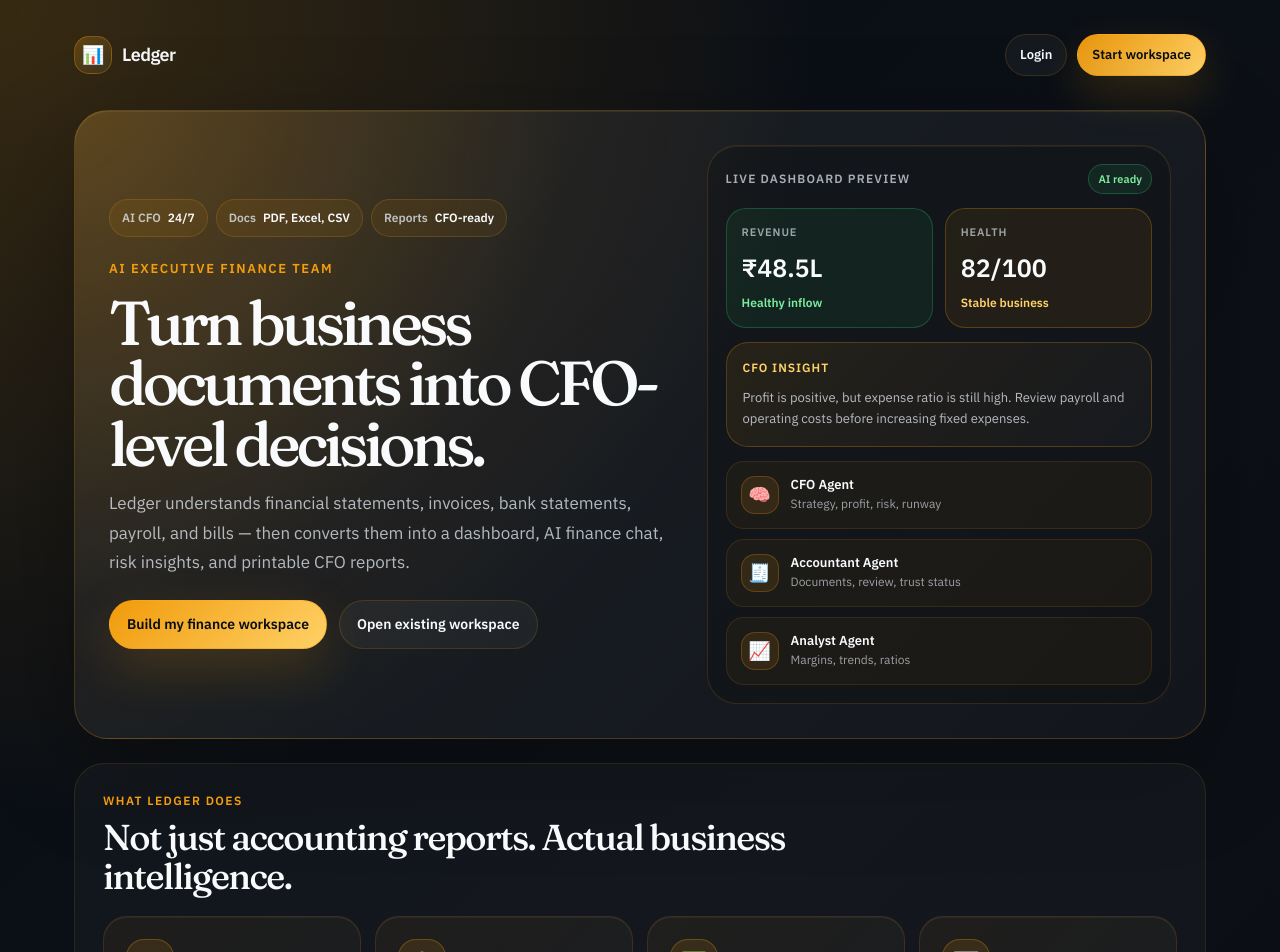
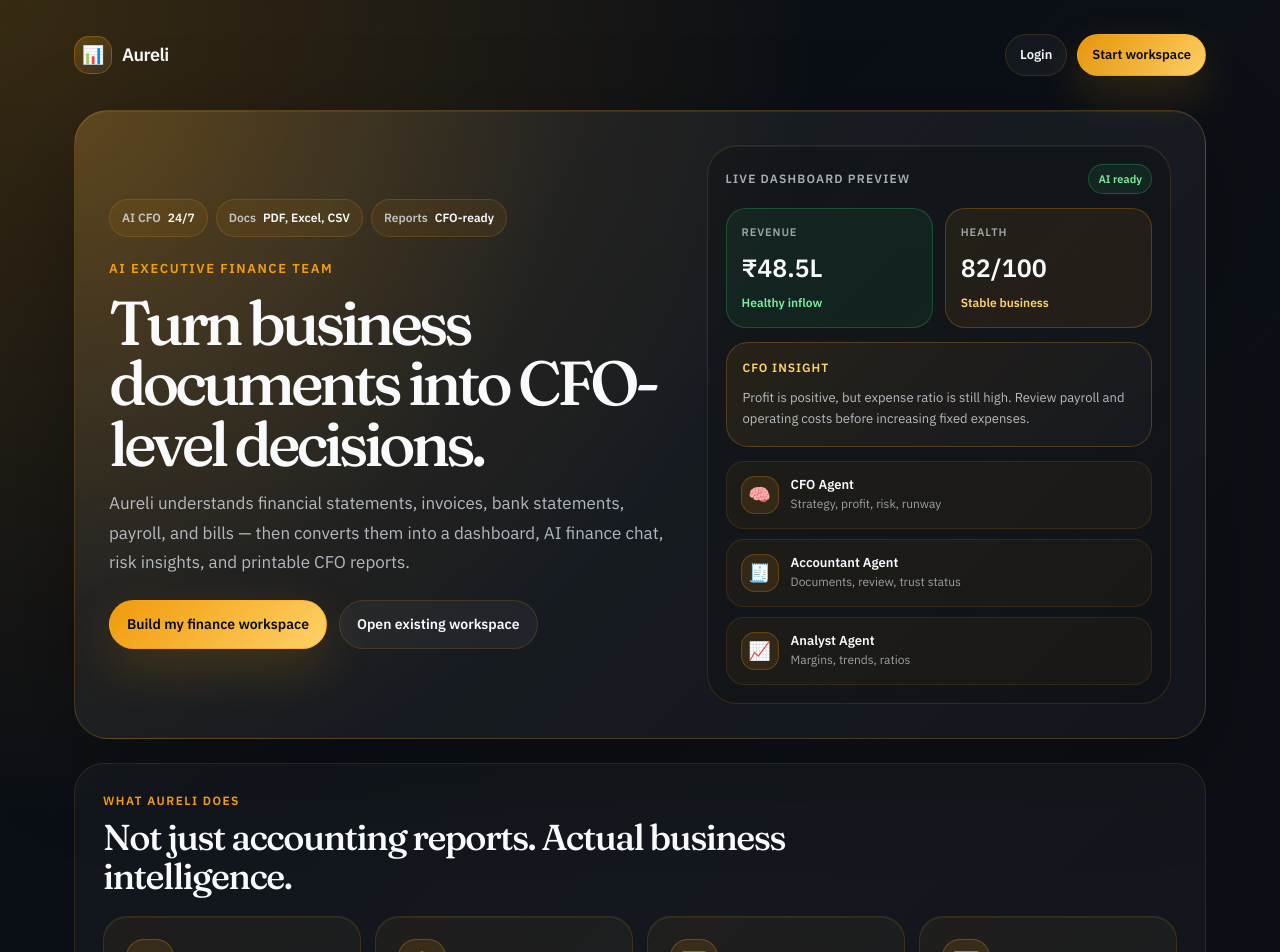
Before and after one commit to adityaagarwalffplayercom-ui/Finance-Agent, a Next.js app: page / in a window 1280 px wide. Shown: the top 952 px of the page. Built offline with nearby package versions, Linux system fonts and the light colour scheme.

Commit message:
Rename Ledger to Aureli

```diff
--- a/src/app/layout.tsx
+++ b/src/app/layout.tsx
@@ -22,7 +22,7 @@
 });
 
 export const metadata: Metadata = {
-  title: "Ledger — your AI finance team",
+  title: "Aureli — your AI finance team",
   description: "The always-on CFO, accountant, and analyst for your business.",
 };
 
--- a/src/app/page.tsx
+++ b/src/app/page.tsx
@@ -346,7 +346,7 @@
                 letterSpacing: "-0.03em",
               }}
             >
-              Ledger
+              Aureli
             </span>
           </Link>
 
@@ -478,7 +478,7 @@
                     maxWidth: 700,
                   }}
                 >
-                  Ledger understands financial statements, invoices, bank
+                  Aureli understands financial statements, invoices, bank
                   statements, payroll, and bills — then converts them into a
                   dashboard, AI finance chat, risk insights, and printable CFO
                   reports.
@@ -759,7 +759,7 @@
                 letterSpacing: "0.12em",
               }}
             >
-              What Ledger does
+              What Aureli does
             </p>
 
             <h2
--- a/src/components/Brand.tsx
+++ b/src/components/Brand.tsx
@@ -14,7 +14,7 @@
         <line x1="7" y1="13" x2="15" y2="13" stroke="currentColor" strokeWidth="1.2" opacity="0.6" />
         <circle cx="21" cy="7" r="5" fill="var(--color-amber)" opacity="0.9" />
       </svg>
-      <span className="brand-word">Ledger</span>
+      <span className="brand-word">Aureli</span>
     </div>
   );
 }
--- a/src/components/Sidebar.tsx
+++ b/src/components/Sidebar.tsx
@@ -60,7 +60,7 @@
   return pathname === href || pathname.startsWith(`${href}/`);
 }
 
-function LedgerLogo() {
+function AureliLogo() {
   return (
     <svg
       width="28"
@@ -122,8 +122,8 @@
     <>
       <style jsx global>{`
         :root {
-          --ledger-sidebar-width: 280px;
-          --ledger-shell-gap: 20px;
+          --Aureli-sidebar-width: 280px;
+          --Aureli-shell-gap: 20px;
         }
 
         .dashboard-shell {
@@ -139,7 +139,7 @@
           top: 16px !important;
           left: 16px !important;
           bottom: 16px !important;
-          width: var(--ledger-sidebar-width) !important;
+          width: var(--Aureli-sidebar-width) !important;
           height: calc(100dvh - 32px) !important;
           max-height: calc(100dvh - 32px) !important;
           z-index: 50 !important;
@@ -150,10 +150,10 @@
 
         .dashboard-main {
           margin-left: calc(
-            var(--ledger-sidebar-width) + var(--ledger-shell-gap)
+            var(--Aureli-sidebar-width) + var(--Aureli-shell-gap)
           ) !important;
           width: calc(
-            100% - var(--ledger-sidebar-width) - var(--ledger-shell-gap)
+            100% - var(--Aureli-sidebar-width) - var(--Aureli-shell-gap)
           ) !important;
           min-width: 0 !important;
           box-sizing: border-box !important;
@@ -187,8 +187,8 @@
 
         @media (max-width: 1180px) {
           :root {
-            --ledger-sidebar-width: 250px;
-            --ledger-shell-gap: 16px;
+            --Aureli-sidebar-width: 250px;
+            --Aureli-shell-gap: 16px;
           }
         }
 
@@ -231,8 +231,8 @@
             color: "inherit",
           }}
         >
-          <LedgerLogo />
-          <span className="brand-word">Ledger</span>
+          <AureliLogo />
+          <span className="brand-word">Aureli</span>
         </Link>
 
         <nav className="sidebar-nav" aria-label="Main navigation">
```
Also changed, not shown: 1 other file (tests, documents, lock files or other folders).
